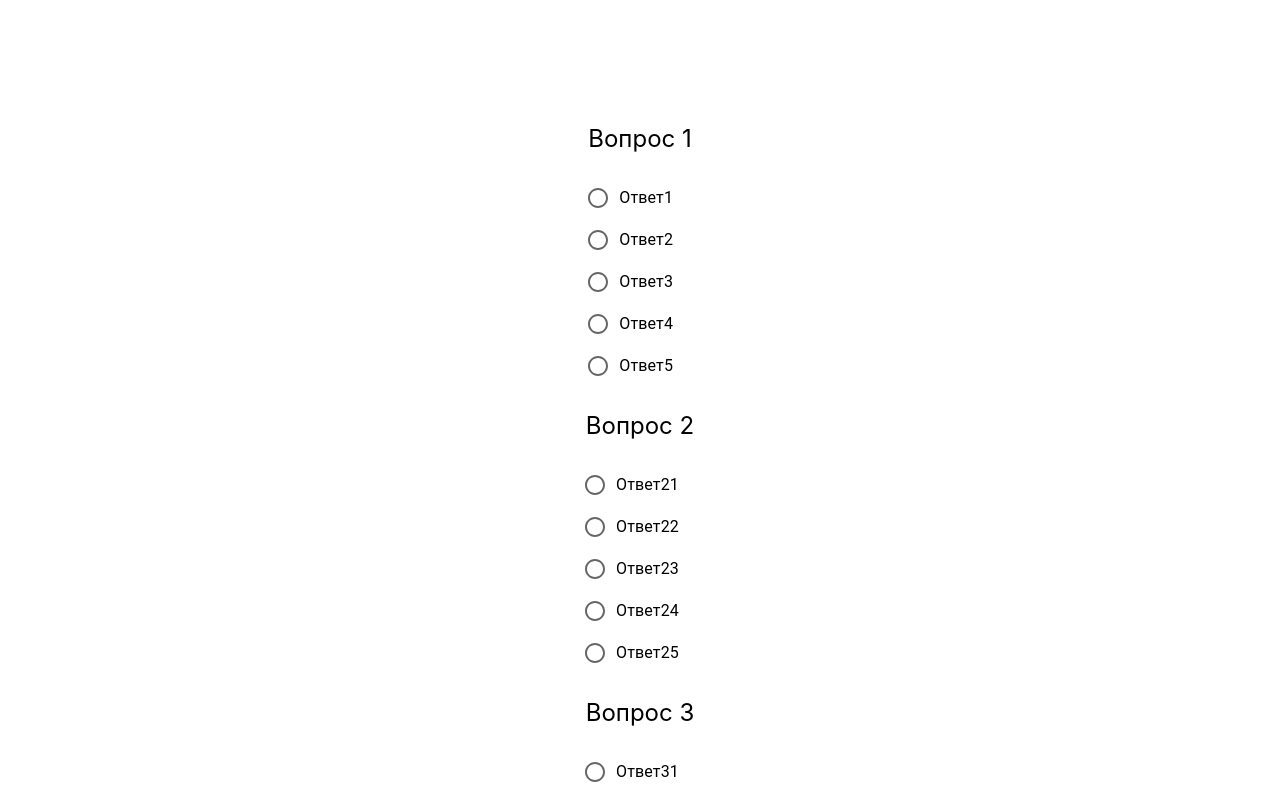
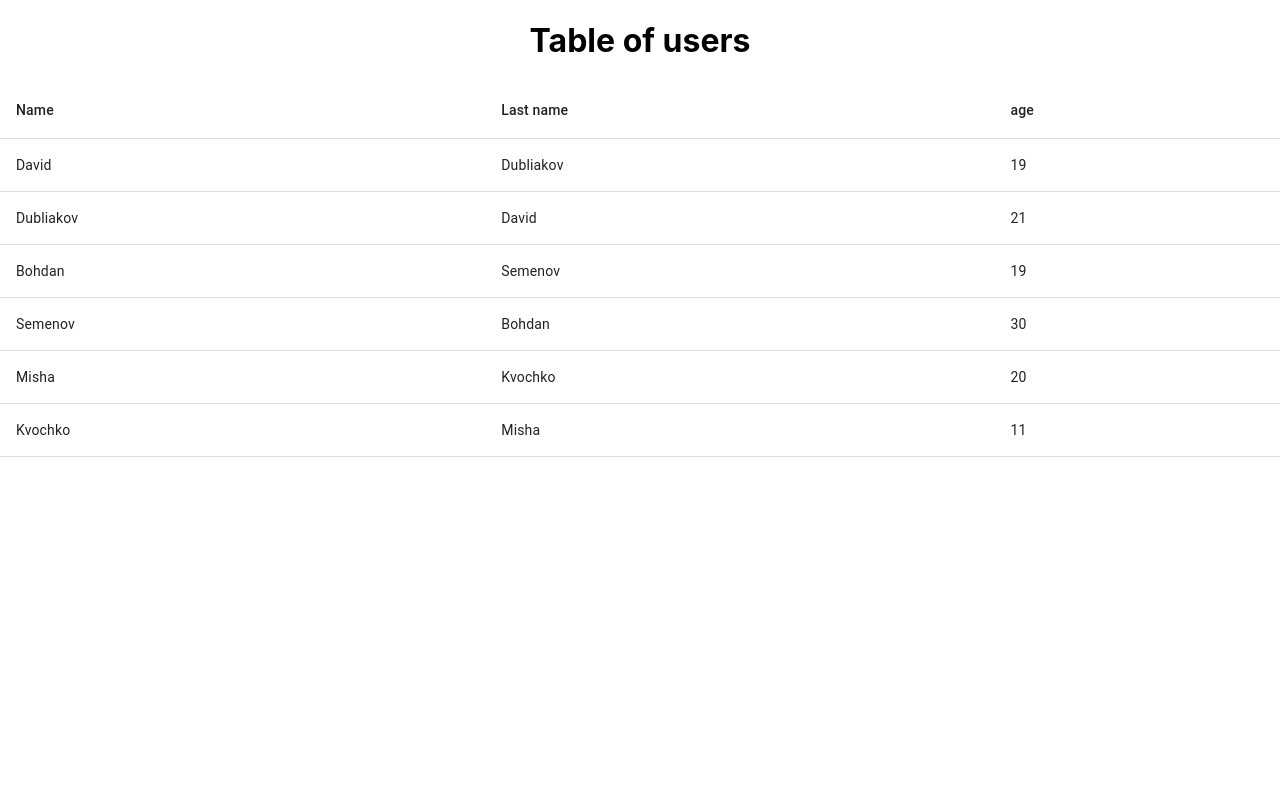
Before and after one commit to heilrake/my-app, a React (Create React App) app: page / in a window 1280 px wide. Shown: the top 800 px of the page. Built offline with nearby package versions, Linux system fonts and the light colour scheme.

Commit message:
Lesson 9 Task1

```diff
--- a/src/App.jsx
+++ b/src/App.jsx
@@ -1,12 +1,14 @@
 import './App.css';
 
-import CuurentTask from './lesson/Lesson8/Task16/index'
+import Main from './lesson/lesson9/index';
+
+// import CuurentTask from './lesson/Lesson9/index'
 
 function App() {
 
   return (
     <div className="App">
-      <CuurentTask />
+      <Main />
     </div>
   );
 }
--- /dev/null
+++ b/src/lesson/lesson9/TableOfUsers/index.jsx
@@ -0,0 +1,30 @@
+import React from 'react';
+import { Table, TableBody, TableCell, TableHead, TableRow } from '@mui/material';
+
+const TableOfUsers = ({ data }) => {
+
+  return (
+    <div>
+      <Table>
+        <TableHead>
+          <TableRow>
+            <TableCell>Name</TableCell>
+            <TableCell>Last name</TableCell>
+            <TableCell>age</TableCell>
+          </TableRow>
+        </TableHead>
+        <TableBody>
+          {data.map((item, index) => (
+            <TableRow key={index}>
+              <TableCell>{item.firstName}</TableCell>
+              <TableCell>{item.lastName}</TableCell>
+              <TableCell>{item.age}</TableCell>
+            </TableRow>
+          ))}
+        </TableBody>
+      </Table>
+    </div>
+  );
+};
+
+export default TableOfUsers;
--- /dev/null
+++ b/src/lesson/lesson9/index.jsx
@@ -0,0 +1,56 @@
+import React, { useState } from 'react';
+
+import TableOfUsers from './TableOfUsers'
+
+const USERS = [
+  {
+    id: 1,
+    firstName: 'David',
+    lastName: 'Dubliakov',
+    age: '19'
+  },
+  {
+    id: 2,
+    firstName: 'Dubliakov',
+    lastName: 'David',
+    age: '21'
+  },
+  {
+    id: 3,
+    firstName: 'Bohdan',
+    lastName: 'Semenov',
+    age: '19'
+  },
+  {
+    id: 4,
+    firstName: 'Semenov',
+    lastName: 'Bohdan',
+    age: '30'
+  },
+  {
+    id: 5,
+    firstName: 'Misha',
+    lastName: 'Kvochko',
+    age: '20'
+  },
+  {
+    id: 6,
+    firstName: 'Kvochko',
+    lastName: 'Misha',
+    age: '11'
+  },
+]
+
+const Main = () => {
+
+  const [users, setUsers] = useState(USERS)
+
+  return (
+    <div>
+      <h1>Table of users</h1>
+      <TableOfUsers data={users} />
+    </div>
+  );
+};
+
+export default Main;
```
